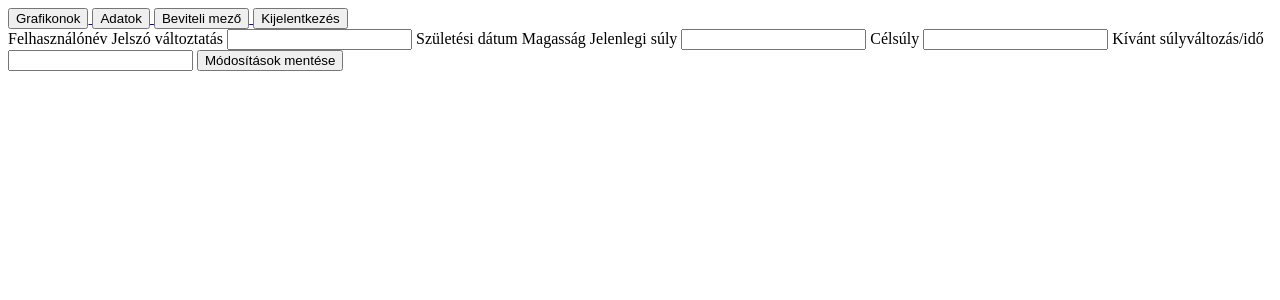
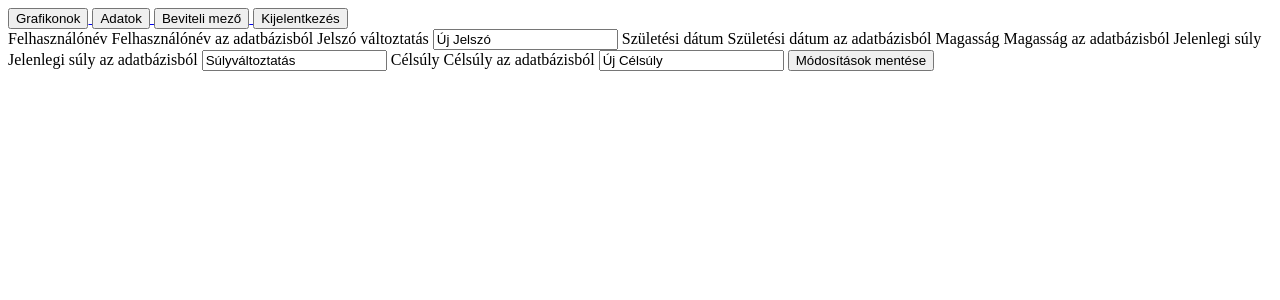
Before and after one commit to tamas646/SZLG-Django-projekt, a Django app: template kox/templates/adatok.html in a window 1280 px wide. Shown: the top 300 px of the page. Run offline with Django 3.2, Linux system fonts and the light colour scheme; the template is opened without the code that fills it, so the values that code supplies are empty.

Commit message:
ideiglenes valuek databesbol lekert vlauek helyere

```diff
--- a/kox/templates/adatok.html
+++ b/kox/templates/adatok.html
@@ -26,22 +26,19 @@
 	<div>
 		<div>
 			<label for="">Felhasználónév</label>
-			<label for=""></label>
+			<label for="">Felhasználónév az adatbázisból</label>
 			<label for="">Jelszó változtatás</label>
-			<input type="text">
+			<input type="text" value="Új Jelszó">
 			<label for="">Születési dátum</label>
-			<label for=""></label>
+			<label for="">Születési dátum az adatbázisból</label>
 			<label for="">Magasság</label>
-			<label for=""></label>
+			<label for="">Magasság az adatbázisból</label>
 			<label for="">Jelenlegi súly</label>
-			<label for=""></label>
-			<input type="text">
+			<label for="">Jelenlegi súly az adatbázisból</label>
+			<input type="text" value="Súlyváltoztatás">
 			<label for="">Célsúly</label>
-			<label for=""></label>
-			<input type="text">
-			<label for="">Kívánt súlyváltozás/idő</label>
-			<label for=""></label>
-			<input type="text">
+			<label for="">Célsúly az adatbázisból</label>
+			<input type="text" value="Új Célsúly">
 			<button onclick="Módosítások_mentése();">Módosítások mentése</button>
 		</div>
 	</div>
```
